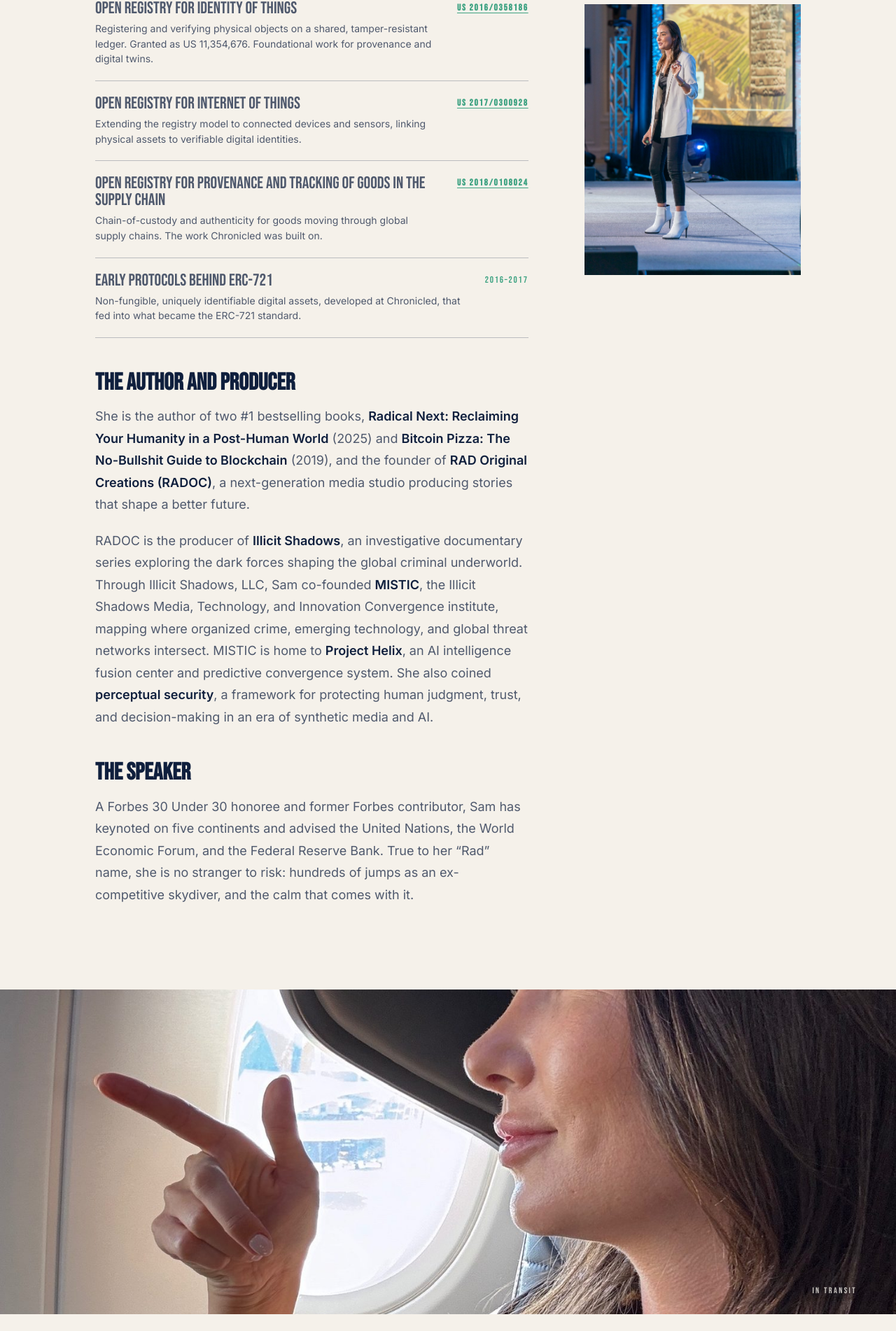
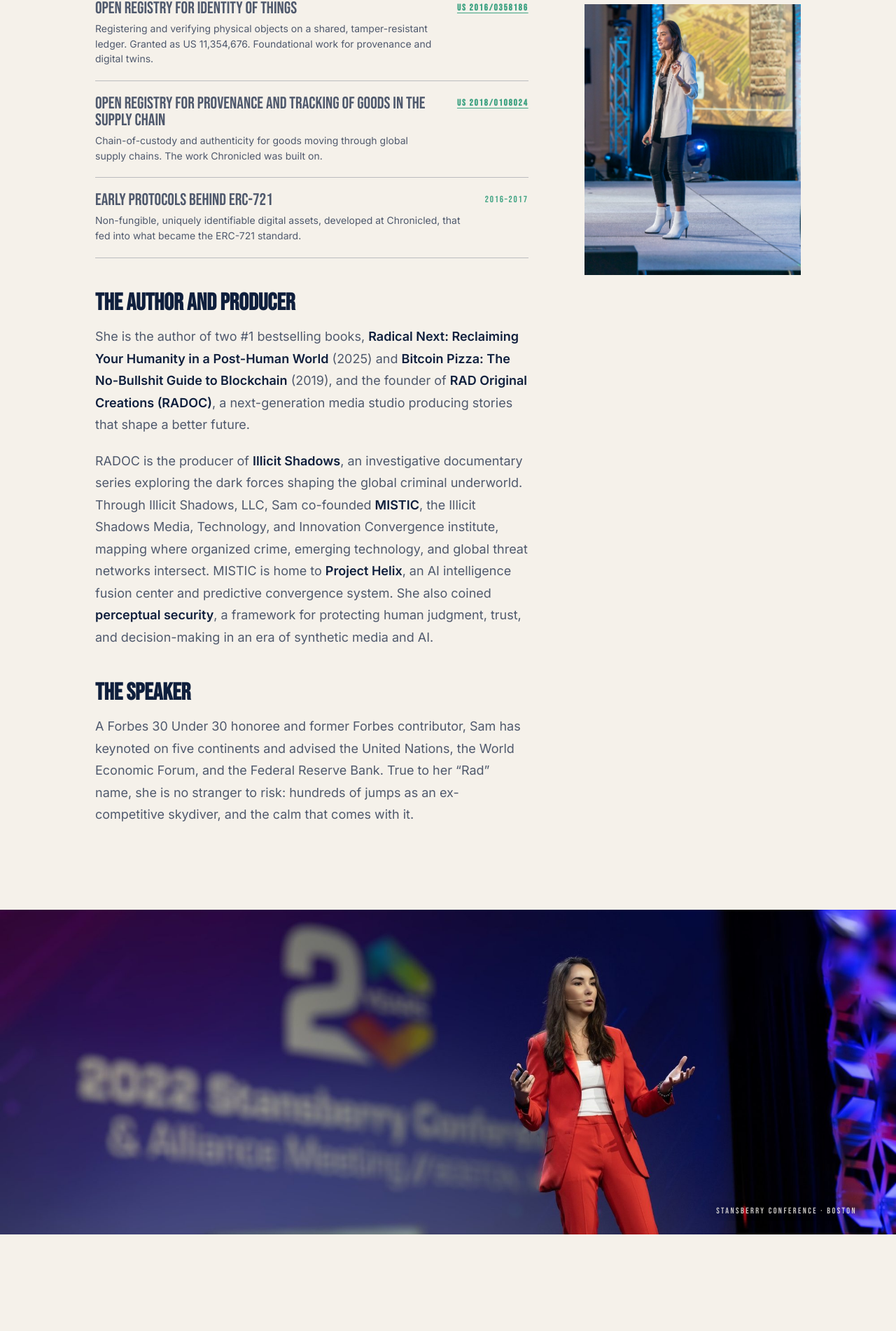
Before and after one commit to SamRadOfficial/sam-rad, a Next.js app: page /meet-sam in a window 1280 px wide. Shown: the part 3846-5748 px from the top of the page at 70% size. Built offline with nearby package versions, Linux system fonts and the light colour scheme.

Commit message:
Polish pass: nav, mobile, era images, copy fixes

```diff
--- a/app/meet-sam/page.jsx
+++ b/app/meet-sam/page.jsx
@@ -13,7 +13,6 @@
 
 const PATENTS = [
   ['Open Registry for Identity of Things', 'Registering and verifying physical objects on a shared, tamper-resistant ledger. Granted as US 11,354,676. Foundational work for provenance and digital twins.', 'US 2016/0358186', 'https://patents.google.com/patent/US20160358186A1/en'],
-  ['Open Registry for Internet of Things', 'Extending the registry model to connected devices and sensors, linking physical assets to verifiable digital identities.', 'US 2017/0300928', 'https://patents.google.com/patent/US20170300928A1/en'],
   ['Open Registry for Provenance and Tracking of Goods in the Supply Chain', 'Chain-of-custody and authenticity for goods moving through global supply chains. The work Chronicled was built on.', 'US 2018/0108024', 'https://patents.google.com/patent/US20180108024A1/en'],
   ['Early protocols behind ERC-721', 'Non-fungible, uniquely identifiable digital assets, developed at Chronicled, that fed into what became the ERC-721 standard.', '2016–2017', null],
 ];
@@ -116,10 +115,10 @@
           </div>
         </section>
 
-        <section className="photo-band desktop-only">
+        <section className="photo-band">
           {/* eslint-disable-next-line @next/next/no-img-element */}
-          <img src="/images/plane-window.jpg" alt="Sam Rad pointing out an aircraft window" />
-          <div className="cap">In transit</div>
+          <img src="/images/hero-industries.jpg" alt="Sam Rad on stage at the Stansberry Conference" style={{ objectPosition: 'center 12%' }} />
+          <div className="cap">Stansberry Conference · Boston</div>
         </section>
 
         <section className="split">
@@ -136,7 +135,6 @@
                   <p>Before the boardrooms, Sam was a competitive skydiver. Hundreds of jumps that funded her first company while she was still in college.</p>
                   <p>It&apos;s where the keynote&apos;s jetpack metaphor comes from, and it&apos;s why the &ldquo;you&apos;re going to be OK&rdquo; at the end lands. She isn&apos;t reassuring the room from the ground. <strong>She&apos;s telling them what it looks like from the 14,000 foot view.</strong></p>
                 </div>
-                <Link href="/meet-sam" className="btn btn-ghost">The full story →</Link>
               </div>
             </div>
           </div>
```
